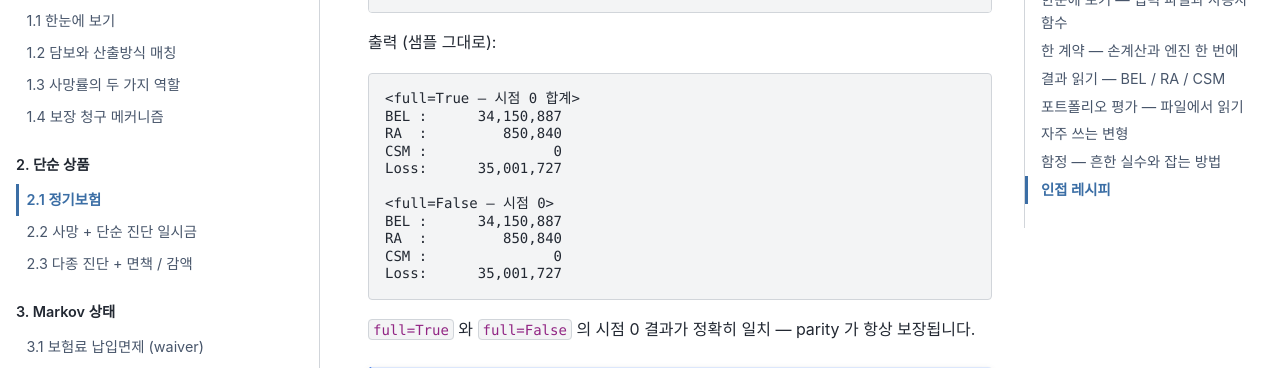
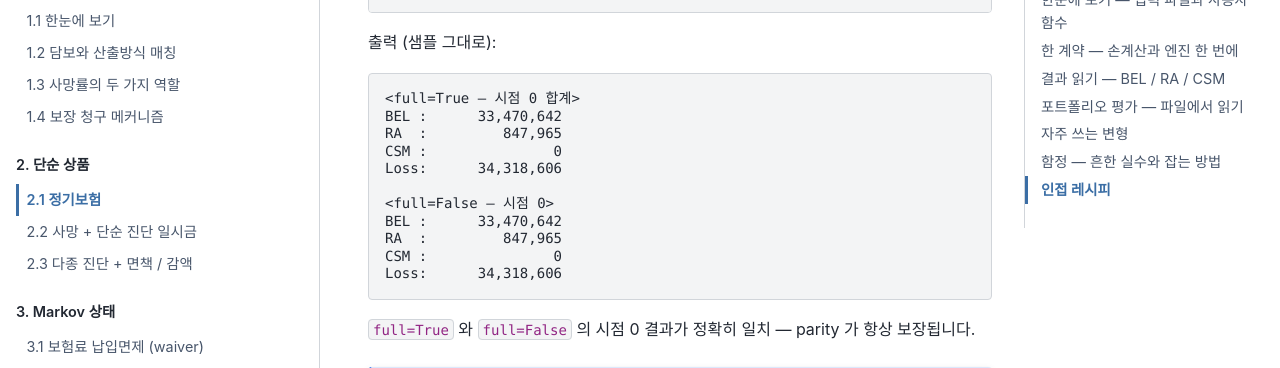
Before and after one commit to seokhoonj/fastcashflow, a Sphinx documentation site: the page built from docs/cookbook/simple/term-life.md, in a window 1280 px wide and 900 px high, scrolled down 8079 px. Shown: the part 170-538 px from the top of the window. Built offline with Sphinx 7.4.7 and the PyData theme 0.15.4, drawn with Linux system fonts in a browser that asks for light colours; some of the changed text lies outside the part shown.

Commit message:
docs: refresh sample-data outputs to current values
The sample whole-life policies' term was shortened (commit 39dde67) and
the GA segment shifted from profitable to onerous, so several cookbook /
tutorial output blocks showed stale numbers. Refresh term-life portfolio
and per-segment tables; switch the reporting walkthrough (12-in-practice-2)
to the profitable TERM_LIFE_A/FC segment so the CSM accretion/release story
holds, and update its reconcile / report tables and contract count (8 -> 11).
Fix 08-hands-on prose that described the headline .bel as a 2D table.

````diff
--- a/docs/cookbook/simple/term-life.md
+++ b/docs/cookbook/simple/term-life.md
@@ -290,16 +290,16 @@
 
 ```
 <full=True — 시점 0 합계>
-BEL :      34,150,887
-RA  :         850,840
+BEL :      33,470,642
+RA  :         847,965
 CSM :               0
-Loss:      35,001,727
+Loss:      34,318,606
 
 <full=False — 시점 0>
-BEL :      34,150,887
-RA  :         850,840
+BEL :      33,470,642
+RA  :         847,965
 CSM :               0
-Loss:      35,001,727
+Loss:      34,318,606
 ```
 
 `full=True` 와 `full=False` 의 시점 0 결과가 정확히 일치 — parity 가 항상
@@ -352,19 +352,19 @@
 
 for key in basis:
     val = fcf.gmm.measure(mp, basis[key], full=False)
-    print(f"{key}: BEL={val.bel.sum():>14,.0f}  RA={val.ra.sum():>9,.0f}  CSM={val.csm.sum():>14,.0f}")
+    print(f"{str(key):22}: BEL={val.bel.sum():>14,.0f}  RA={val.ra.sum():>9,.0f}  CSM={val.csm.sum():>14,.0f}")
 ```
 
 출력:
 
 ```
-('TERM_LIFE_A', 'FC')  : BEL=    21,672,438  RA=1,870,302  CSM=     1,488,802
-('TERM_LIFE_A', 'GA')  : BEL=    34,150,887  RA=  850,840  CSM=             0
-('HEALTH_A', 'FC')     : BEL=    21,892,167  RA=1,870,302  CSM=     1,408,900
-('HEALTH_A', 'GA')     : BEL=    34,480,481  RA=  850,840  CSM=             0
-('HEALTH_A', 'TM')     : BEL=    32,942,377  RA=  850,840  CSM=             0
-('WHOLE_LIFE_A', 'FC') : BEL=    22,990,813  RA=1,870,302  CSM=     1,052,598
-('WHOLE_LIFE_A', 'GA') : BEL=    36,348,179  RA=  850,840  CSM=             0
+('TERM_LIFE_A', 'FC') : BEL=    20,955,426  RA=1,854,622  CSM=     1,488,802
+('TERM_LIFE_A', 'GA') : BEL=    33,470,642  RA=  847,965  CSM=             0
+('HEALTH_A', 'FC')    : BEL=    21,175,155  RA=1,854,622  CSM=     1,408,900
+('HEALTH_A', 'GA')    : BEL=    33,800,235  RA=  847,965  CSM=             0
+('HEALTH_A', 'TM')    : BEL=    32,262,131  RA=  847,965  CSM=             0
+('WHOLE_LIFE_A', 'FC'): BEL=    22,273,802  RA=1,854,622  CSM=     1,052,598
+('WHOLE_LIFE_A', 'GA'): BEL=    35,667,934  RA=  847,965  CSM=             0
 ```
 
 같은 보유계약, 같은 사망률 · 할인율이지만 채널의 해지율 · 신사업비
````
Also changed, not shown: docs/tutorial/08-hands-on.md (+4 -3 lines), docs/tutorial/12-in-practice-2.md (+13 -13 lines).
